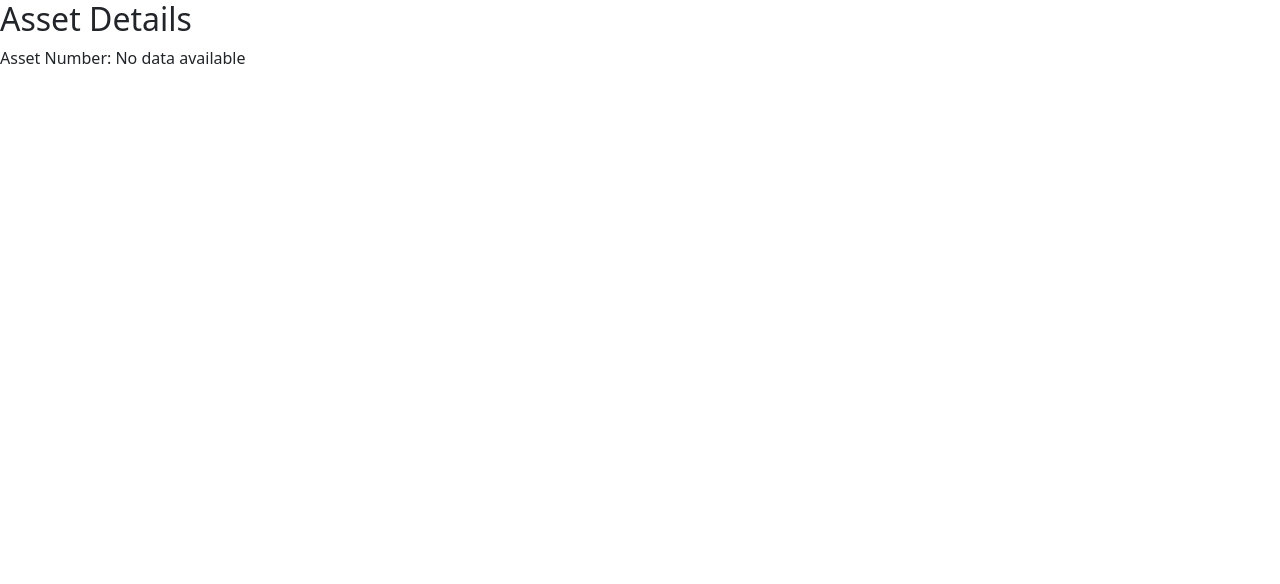
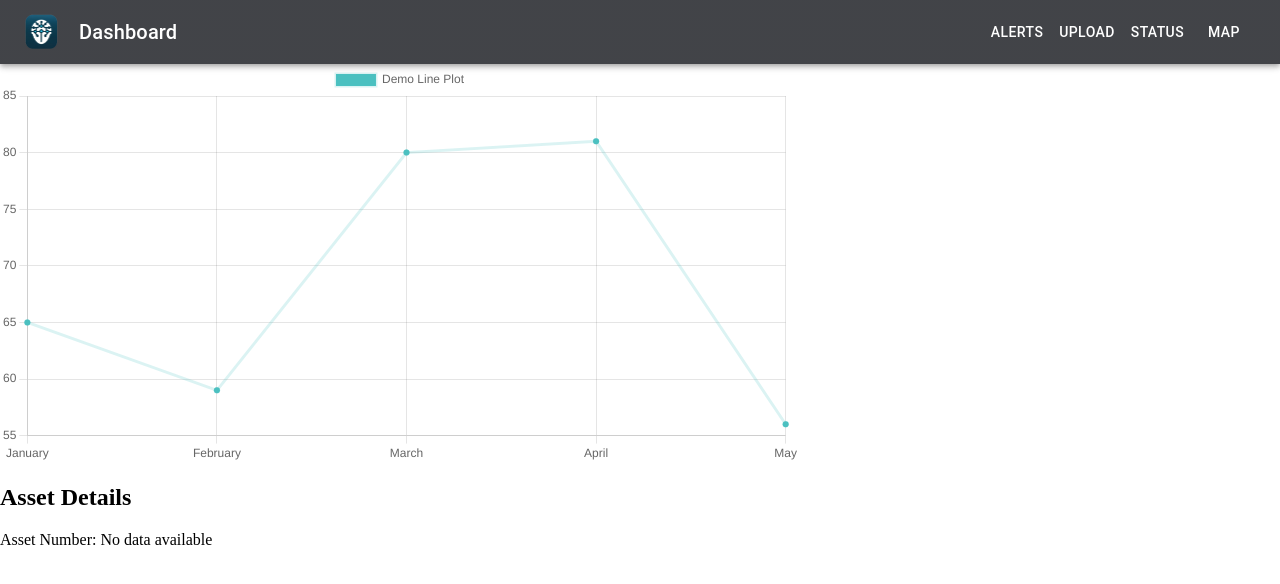
Before and after one commit to dingjw1997/AI-Dashboard, a React (Create React App) app: page /details/1 in a window 1280 px wide. Shown: the top 584 px of the page. Built offline with nearby package versions, Linux system fonts and the light colour scheme.

Commit message:
Add base of AssetDetail component and delete bootstrap from project

```diff
--- a/package.json
+++ b/package.json
@@ -13,8 +13,10 @@
     "@types/node": "^16.18.86",
     "@types/react": "^18.2.61",
     "@types/react-dom": "^18.2.19",
+    "chart.js": "^4.4.2",
     "firebase": "^10.11.1",
     "react": "^18.2.0",
+    "react-chartjs-2": "^5.2.0",
     "react-dom": "^18.2.0",
     "react-router-dom": "^6.23.0",
     "react-scripts": "5.0.1",
--- a/public/index.html
+++ b/public/index.html
@@ -3,11 +3,16 @@
   <head>
     <meta charset="utf-8" />
     <link rel="icon" href="%PUBLIC_URL%/favicon.ico" />
-    <link href="https://cdn.jsdelivr.net/npm/bootstrap@5.3.3/dist/css/bootstrap.min.css" rel="stylesheet" integrity="sha384-QWTKZyjpPEjISv5WaRU9OFeRpok6YctnYmDr5pNlyT2bRjXh0JMhjY6hW+ALEwIH" crossorigin="anonymous">
+    <link rel="stylesheet" href="%PUBLIC_URL%/favicon.ico" />
     <meta name="viewport" content="width=device-width, initial-scale=1" />
     <meta name="theme-color" content="#000000" />
-    <meta name="description" content="Web site created using create-react-app" />
+    <meta name="description" content="Dashboard for structure tracking" />
     <title>AI Dashboard</title>
+    <style>
+      body {
+        margin: 0px;
+      }
+    </style>
   </head>
   <body>
     <div id="root"></div>
--- a/src/App.tsx
+++ b/src/App.tsx
@@ -9,7 +9,7 @@ import Home from './pages/Home/Home';
 import Alerts from './pages/Alerts/Alerts';
 import Upload from './pages/Upload/Upload';
 import Status from './pages/Status/Status';
-import AssetDetail from './components/AssetDetail/AssetDetail'; // Assuming AssetDetail is within the Status page directory
+import AssetDetail from './components/AssetDetail/AssetDetail';
 import Map from './pages/Map/Map';
 
 function App() {
--- a/src/components/AssetDetail/AssetDetail.tsx
+++ b/src/components/AssetDetail/AssetDetail.tsx
@@ -1,8 +1,43 @@
 import React from 'react';
-import { useParams } from 'react-router-dom';
+import Header from '../Header/Header';
+import {
+  Chart as ChartJS,
+  CategoryScale,
+  LinearScale,
+  PointElement,
+  LineElement,
+  ArcElement,
+  Title,
+  Tooltip,
+  Legend,
+} from 'chart.js';
+
+import { Line } from 'react-chartjs-2';
+
+ChartJS.register(
+  CategoryScale,
+  LinearScale,
+  PointElement,
+  LineElement,
+  ArcElement,
+  Title,
+  Tooltip,
+  Legend
+);
 
 const AssetDetail = () => {
-  const { number } = useParams();
+
+  const lineData1 = {
+    labels: ['January', 'February', 'March', 'April', 'May'],
+    datasets: [{
+      label: 'Demo Line Plot',
+      data: [65, 59, 80, 81, 56],
+      fill: false,
+      backgroundColor: 'rgb(75, 192, 192)',
+      borderColor: 'rgba(75, 192, 192, 0.2)',
+    }],
+  };
+
 
   let assetDetails;
 
@@ -16,10 +51,16 @@ const AssetDetail = () => {
 
   return (
     <div>
-      <h2>Asset Details</h2>
-      {/* Check if assetDetails is not null before trying to access its properties */}
-      <p>Asset Number: {assetDetails ? assetDetails.number : 'No data available'}</p>
-      {/* Display other details conditionally or handle the null case appropriately */}
+      <Header />
+      <div>
+        <div style={{height: '400px'}}>
+          <Line data={lineData1} />
+        </div>
+        <div style={{height: '400px'}}>
+          <h2>Asset Details</h2>
+          <p>Asset Number: {assetDetails ? assetDetails.number : 'No data available'}</p>
+        </div>
+      </div>
     </div>
   );
 };
```
Also changed, not shown: 1 other file (tests, documents, lock files or other folders).
